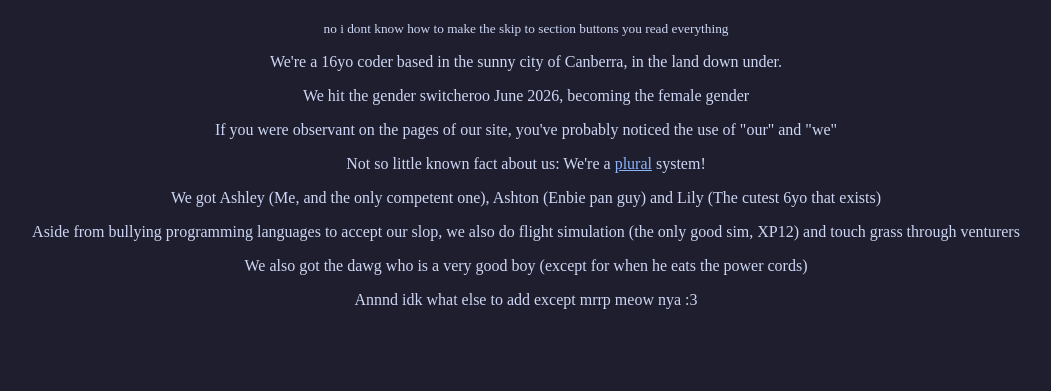
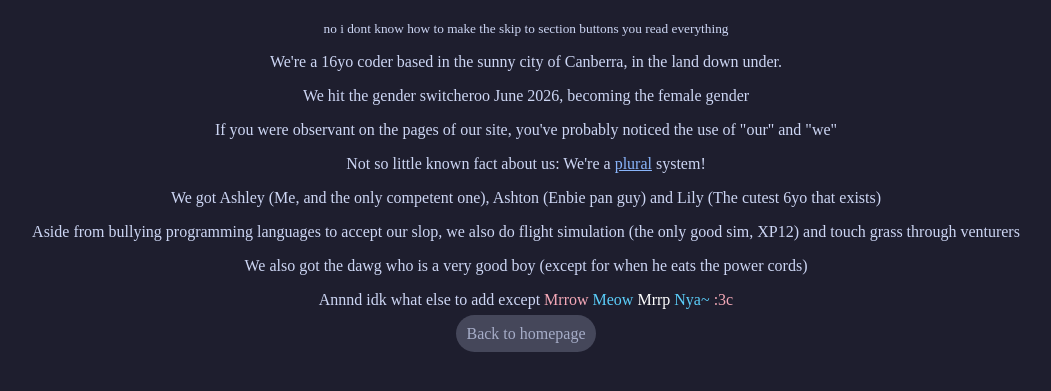
Before and after one commit to SurfyGalaxy/Personal-Site, a plain HTML site: page about.html in a window 1280 px wide. Shown: the part 61-452 px from the top of the page, without its empty margins (114-1165 px from the left). Drawn offline with Linux system fonts and the light colour scheme.

Commit message:
oki v1 ig doned

```diff
--- a/about.html
+++ b/about.html
@@ -7,7 +7,7 @@
     <body>
         <h1>Our Lore</h1>
         <p><small>no i dont know how to make the skip to section buttons you read everything</small></p>
-
+        <main>
             <p>We're a 16yo coder based in the sunny<!--in summer--> city of Canberra, in the land down under.</p>
             <p>We hit the gender switcheroo June 2026, becoming the female gender</p>
             <p>If you were observant on the pages of our site, you've probably noticed the use of "our" and "we"</p>
@@ -15,6 +15,10 @@
             <p>We got Ashley (Me, and the only competent one), Ashton (Enbie pan guy) and Lily (The cutest 6yo that exists)</p>
             <p>Aside from bullying programming languages to accept our slop, we also do flight simulation (the only good sim, XP12) and touch grass through venturers</p>
             <p>We also got the dawg who is a very good boy (except for when he eats the power cords)</p>
-            <p>Annnd idk what else to add except mrrp meow nya :3</p>
+            <p>Annnd idk what else to add except<!--oh not its back--> <span style="color: #F5A9B8;">Mrrow </span><span style="color: #5BCEFA;">Meow </span><span style="color: #FFFFFF;">Mrrp </span><span style="color: #5BCEFA;">Nya~ </span><span style="color: #F5A9B8;">:3c</span></p>
+        </main>
+        <footer>
+            <a href="index.html" class="button">Back to homepage</a>
+        </footer>
     </body>
 </html>
```
